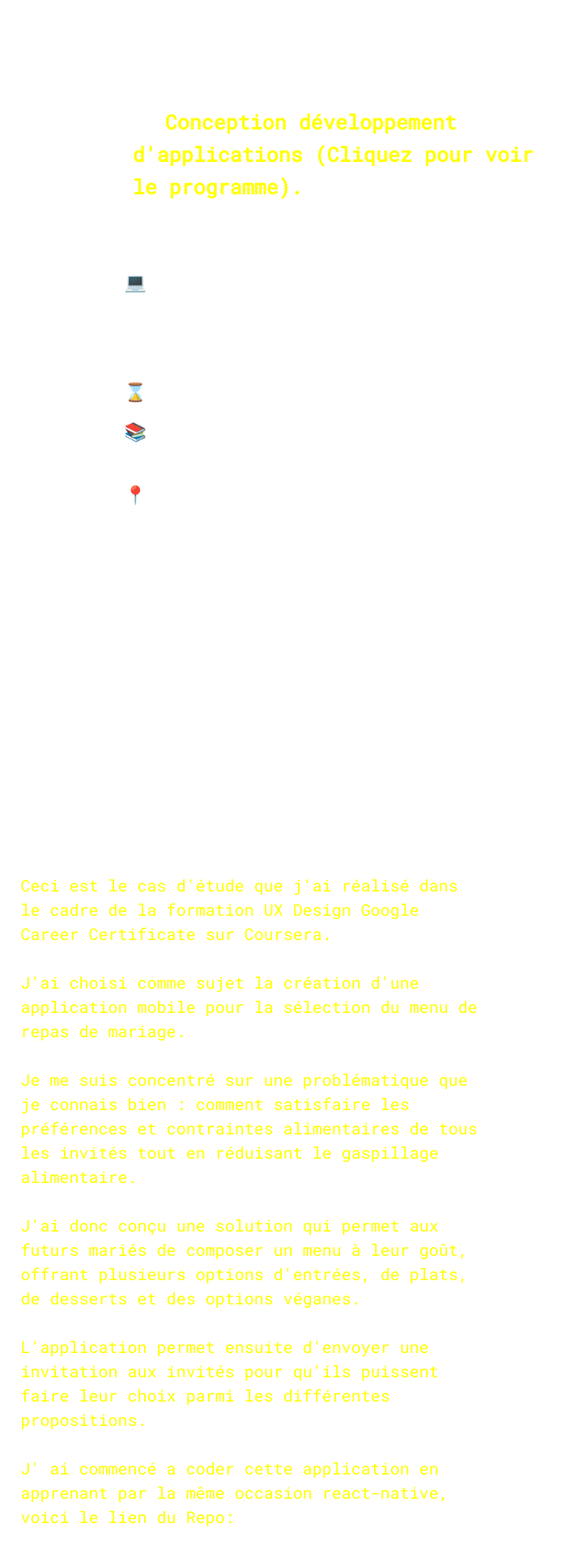
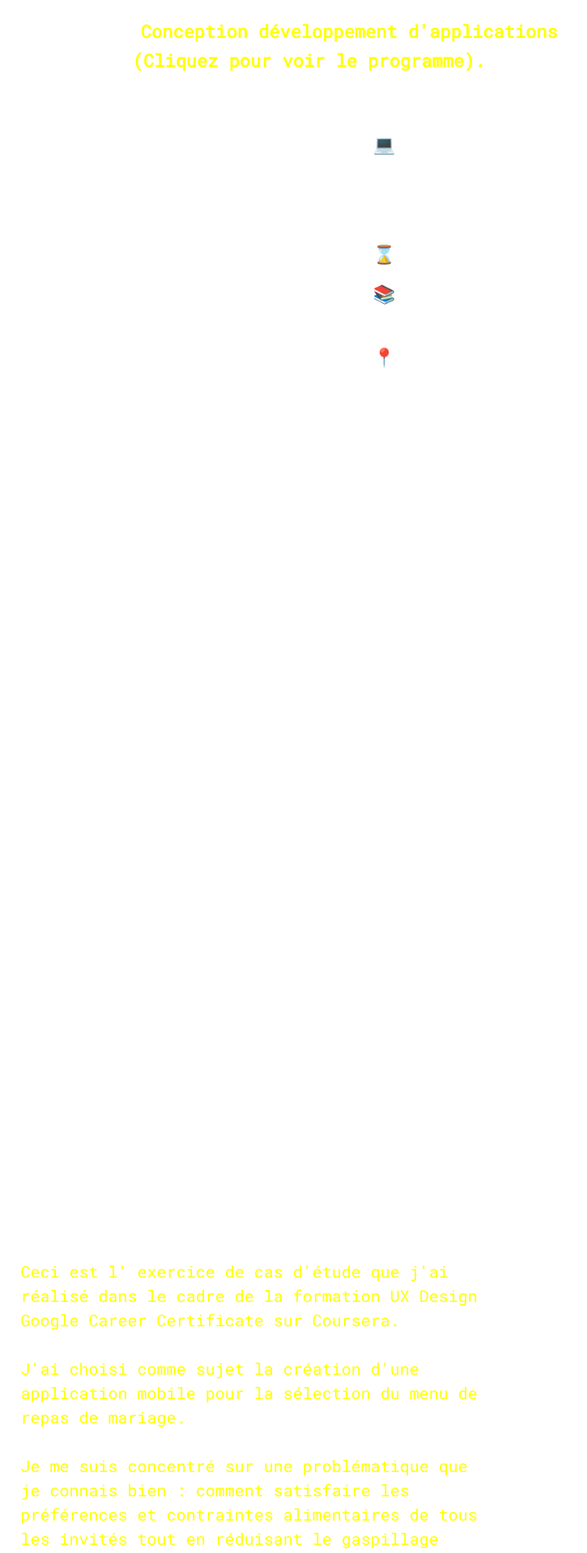
Before and after one commit to 159SAMSPAROW/Portfolio_v3, a React (Vite) app: page / in a window 1280 px wide. Shown: the part 802-2720 px from the top of the page at 81% size, without its empty margins (0-725 px from the left). Built offline with nearby package versions, Linux system fonts and the light colour scheme.

Commit message:
CvSection added and some components restyled

```diff
--- a/src/App.jsx
+++ b/src/App.jsx
@@ -3,6 +3,7 @@ import Header from "./components/Header";
 import Hero from "./components/Hero";
 import Acomplishements from "./components/Acomplishements";
 import Project from "./components/Project";
+import Cv from "./components/Cv";
 import { BackgroundVideo } from "./style/app.js";
 
 function App() {
@@ -61,6 +62,7 @@ function App() {
       <Hero />
       <Project />
       <Acomplishements />
+      <Cv />
     </>
   );
 }
--- /dev/null
+++ b/src/components/Cv.jsx
@@ -0,0 +1,21 @@
+import React from "react";
+import { CvSection, Div1, H2, Img } from "../style/cv";
+
+const Cv = () => {
+  return (
+    <CvSection>
+      <Div1>
+        <H2>CV</H2>
+        <a
+          href="/images/CV2.png"
+          download="CV_DEMIR_Sami.png"
+          title="Clicker pour me Télécharger"
+        >
+          <Img src="/images/CV2.png"></Img>
+        </a>
+      </Div1>
+    </CvSection>
+  );
+};
+
+export default Cv;
--- a/src/components/Header.jsx
+++ b/src/components/Header.jsx
@@ -66,7 +66,7 @@ const Header = () => {
           </HeadingLink>
 
           <HeadingLink>
-            <StyledScrollLink to="" smooth={true} duration={500}>
+            <StyledScrollLink to="about" smooth={true} duration={500}>
               À Propos
             </StyledScrollLink>
           </HeadingLink>
--- a/src/components/Hero.jsx
+++ b/src/components/Hero.jsx
@@ -1,5 +1,14 @@
-import { useEffect, useRef, useState } from 'react';
-import { SectionHero, Div1, Div2, NavLink, H2, Span } from "../style/hero";
+import { useEffect, useRef, useState } from "react";
+import {
+  SectionHero,
+  Div1,
+  Div2,
+  Div3,
+  NavLink,
+  H2,
+  Span,
+  P,
+} from "../style/hero";
 
 const Hero = () => {
   const div1Element = useRef(null);
@@ -11,8 +20,8 @@ useEffect(() => {
     const currentDiv1Element = div1Element.current;
     const currentDiv2Element = div2Element.current;
 
-  const observer = new IntersectionObserver(entries => {
-    entries.forEach(entry => {
+    const observer = new IntersectionObserver((entries) => {
+      entries.forEach((entry) => {
         if (entry.target === currentDiv1Element) {
           setIsVisibleDiv1(entry.isIntersecting);
         } else if (entry.target === currentDiv2Element) {
@@ -41,42 +50,93 @@ useEffect(() => {
   }, []);
 
   return (
-
-
     <SectionHero>
-      <Div1 ref={div1Element} style={{ opacity: isVisibleDiv1 ? 1 : 0, transition: 'opacity 1s', transitionDelay: '2.5s' }}>
+      <Div1
+        ref={div1Element}
+        style={{
+          opacity: isVisibleDiv1 ? 1 : 0,
+          transition: "opacity 1s",
+          transitionDelay: "2.5s",
+        }}
+      >
         Under construction : Portfolio being refactored
         <H2>
-          <br/>
+          <br />
           Bonjour, Ayant été admis au sein de la 2itechAcademy à
           Sophia-Antipolis, Je suis actuellement à la recherche d' une
           entreprise pour suivre une alternance en
+          <br />
           <NavLink
             href="https://www.2itechacademy.com/concepteur-developpeur-dapplications/"
             target="_blank"
             rel="noopener noreferrer" // Ajouté pour des raisons de sécurité
           >
-            Conception développement d'applications (Cliquez pour voir le
-            programme).
+            Conception développement d'applications <br />
+            (Cliquez pour voir le programme).
           </NavLink>
         </H2>
       </Div1>
 
-        <Div2 ref={div2Element} style={{ opacity: isVisibleDiv2 ? 1 : 0, transition: 'opacity 1s', transitionDelay: '1s'  }}>
+      <Div2
+        ref={div2Element}
+        style={{
+          opacity: isVisibleDiv2 ? 1 : 0,
+          transition: "opacity 1s",
+          transitionDelay: "1s",
+        }}
+      >
         <Span>💻 Domaine : DEVELOPPEMENT CONCEPTION D' APPLICATIONS</Span>
+        <Span>🗓 Début : à partir de Septembre 2023</Span>
+        <Span>⌛️ Durée : 24 mois</Span>
+        <Span>
+          📚 Rythme : 3 semaines en entreprise et 1 semaine en formation
+        </Span>
+        <Span>
+          📍Mobilité : Antibes, Sophia-Antipolis, Nice et sa métropole (Permis
+          B, véhiculé)
+        </Span>
+      </Div2>
+      <Div3 id="about">
+        <P>
+          J'ai passé la majeure partie de ma carrière professionnelle dans le
+          secteur de la restauration.
+        </P>
+        <br />
+        <P>
+          Cependant, un jour, une prise de conscience s'est imposée à moi. J'ai
+          réalisé que je voulais accomplir quelque chose de plus significatif
+          dans ma vie professionnelle.
+          <br />
+        </P>
 
-        <Span>🗓 Début : à partir de Septembre 2023</Span>
+        <P>
+          J'ai donc eu cette révélation : pour le reste de ma carrière, je
+          devais trouver une voie qui raviverait ma passion et aprés moulte
+          recherche et réflexion Boum !
+        </P>
+        <br />
 
-        <Span>⌛️ Durée : 24 mois</Span>
+        <P>
+          J' ai decouvert qu' apprendre a coder était en fait possible sans
+          avoir étudié dans une écoles d' IT.
+        </P>
+        <br />
 
-        <Span>📚 Rythme : 3 semaines en entreprise et 1 semaine en formation</Span>
+        <P>
+          Doté d'une motivation à toute épreuve, je me suis donc lancé dans la
+          formation Développeur Web d'OpenClassrooms et, au fur et à mesure,
+          j'ai tellement pris de plaisir à apprendre à coder que cette voie est
+          devenue une évidence. Voir des interfaces prendre vie et créer des
+          fonctions qui fonctionnent, c'est vraiment cool.
+        </P>
+        <br />
 
-        <Span>📍Mobilité : Antibes, Sophia-Antipolis, Nice et sa métropole (Permis B,
-        véhiculé)</Span>
-
-       <Span> Sérieux et motivé, je suis déterminé à donner le meilleur de moi-même
-        afin de répondre aux attentes de ma future entreprise.</Span>
-      </Div2>
+        <P>
+          Et pour poursuivre mon apprentissage et devenir Développeur j' ai
+          besoin de vous !
+        </P>
+        <P> Mon engagement sera sans faille !</P>
+      </Div3>
     </SectionHero>
   );
 };
--- a/src/components/Project.jsx
+++ b/src/components/Project.jsx
@@ -16,21 +16,26 @@ const Project = () => {
     <SectionProject id="project">
       <ProjectTitle>Cas d'étude Formation UX</ProjectTitle>
       <ProjectDescription>
-        Ceci est le cas d'étude que j'ai réalisé dans le cadre de la formation
-        UX Design Google Career Certificate sur Coursera.<br/><br/> J'ai choisi comme
-        sujet la création d'une application mobile pour la sélection du menu de
-        repas de mariage.<br/><br/> Je me suis concentré sur une problématique que je connais bien
-        : comment satisfaire les préférences et contraintes alimentaires de tous
-        les invités tout en réduisant le gaspillage alimentaire.<br/><br/> J'ai donc conçu
-        une solution qui permet aux futurs mariés de composer un menu à leur
-        goût, offrant plusieurs options d'entrées, de plats, de desserts et
-        des options véganes.<br/><br/> L'application permet ensuite d'envoyer une
-        invitation aux invités pour qu'ils puissent faire leur choix parmi les
-        différentes propositions.
-        <br/>
-        <br/>
-        J' ai commencé a coder cette application en apprenant par la même occasion react-native,
-        voici le lien du Repo:
+        Ceci est l' exercice de cas d'étude que j'ai réalisé dans le cadre de la
+        formation UX Design Google Career Certificate sur Coursera.
+        <br />
+        <br /> J'ai choisi comme sujet la création d'une application mobile pour
+        la sélection du menu de repas de mariage.
+        <br />
+        <br /> Je me suis concentré sur une problématique que je connais bien :
+        comment satisfaire les préférences et contraintes alimentaires de tous
+        les invités tout en réduisant le gaspillage alimentaire.
+        <br />
+        <br /> J'ai donc conçu une solution qui permet aux futurs mariés de
+        composer un menu à leur goût, offrant plusieurs options d'entrées, de
+        plats, de desserts et des options véganes.
+        <br />
+        <br /> L'application permet ensuite d'envoyer le menu aux invités pour
+        qu'ils puissent faire leur choix parmi les différentes propositions.
+        <br />
+        <br />
+        J' ai commencé a coder cette application en apprenant par la même
+        occasion react-native, voici le lien du Repo:
         <NavLink
           href="https://github.com/159SAMSPAROW/React-Native-_app_Weeding_Time"
           target="_blank"
--- a/src/style/acomplishements.js
+++ b/src/style/acomplishements.js
@@ -1,5 +1,6 @@
 import styled from 'styled-components'
 
 export const Section = styled.section`
+z-index: 1
 display: flex;
 `
--- a/src/style/app.js
+++ b/src/style/app.js
@@ -2,7 +2,7 @@ import styled from "styled-components";
 
 export const BackgroundVideo = styled.video`
   z-index: -1;
-  opacity: 0.9;
+  opacity: 0.1;
 
   @media (max-width: 760px) {
   }
--- /dev/null
+++ b/src/style/cv.js
@@ -0,0 +1,48 @@
+import styled from "styled-components";
+import { Link as ScrollLink } from "react-scroll";
+
+export const CvSection = styled.section`
+
+  display: flex;
+  justify-content: center;
+  align-items: center;
+  width: 100%;
+  height: 100vh @media (max-width: 760px) {
+    flex-direction: column;
+  }
+`;
+
+export const Div1 = styled.div`
+  display: flex;
+  justify-content: center;
+  flex-direction: column;
+  width: 30%;
+  color: #ffffff;
+
+  @media (max-width: 760px) {
+    width: 75%;
+  }
+`;
+
+export const H2 = styled.h2`
+  font-size: 5rem;
+  line-height: 1.6;
+
+  @media (max-width: 760px) {
+    font-size: 1.9rem;
+  }
+
+  @media (max-width: 960px) {
+    font-size: 1.5rem;
+  }
+`;
+
+export const Img = styled.img`
+  width: 600px;
+  height: 800px;
+  transition: transform 0.3s ease-in-out;
+
+  &:hover {
+    transform: scale(1.3); // Agrandit l'image de 30% lorsqu'elle est survolée
+  }
+`;
--- a/src/style/hero.js
+++ b/src/style/hero.js
@@ -1,26 +1,42 @@
 import styled from "styled-components";
 
 export const SectionHero = styled.section`
+z-index: 1
 display: flex;
 flex-direction: column;
 justify-content: center;
 width: 80%;
 margin: 12%;
+
+@media (max-width: 760px) {
+  width: 50%;
+}
 `;
 export const Div1 = styled.div`
-width: 50%;
+width: 70%;
 margin: 1%;
 color: #FFFFFF;
 
 @media (max-width: 760px) {
-  width: 75%;
+  width: 90%;
 }
 `;
 
 export const Div2 = styled.div`
 width: 60%;
-margin: 7% 0 2% 0;
-font-size: 2.5rem;
+margin: 7% 0 2% 30%;
+color: #FFFFFF;
+
+@media (max-width: 760px) {
+  text-align: center;
+  width :90%;
+  margin-top: 25%;
+}
+`;
+
+export const Div3 = styled.div`
+width: 80%;
+margin: 7% 0 2% 2%;
 color: #FFFFFF;
 
 @media (max-width: 760px) {
@@ -32,21 +48,17 @@ color: #FFFFFF;
 
 export const NavLink = styled.a`
 color: #FFFF00;
-font-weight: ;
 margin-left: 10px;
 `;
 
 export const H2 = styled.h2`
-font-size: 2.5rem;
+font-size: 2.2rem;
 line-height:1.6;
 
 @media (max-width: 760px) {
-  font-size: 1.9rem;
+  font-size: 1.5rem;
 }
 
-@media (max-width: 960px) {
-  font-size: 2rem;
-}
 `
 export const Span = styled.span`
   display: block;
@@ -54,6 +66,21 @@ export const Span = styled.span`
   font-size: 2.2rem;
 
   @media (max-width: 760px) {
-    1.7rem
+   font-size: 1.6rem;
+
   }
 `;
+
+export const P = styled.p`
+  display: block;
+  margin-bottom: 2rem;
+  font-size: 2.3rem;
+  color: white;
+
+  @media (max-width: 760px) {
+    font-size:1.7rem;
+  }
+`;
+ export const Img = styled.img`
+ width: 85%;
+ `;
--- a/src/style/project.js
+++ b/src/style/project.js
@@ -2,6 +2,7 @@ import styled from "styled-components";
 import { Carousel } from "react-responsive-carousel";
 
 export const SectionProject = styled.section`
+z-index: 1
   display: flex;
   flex-direction: column;
   width: 100%;
@@ -31,7 +32,8 @@ export const ProjectDescription = styled.p`
   margin: 2%;
 
   @media (max-width: 760px) {
-    width: 75%;
+    width: 85%;
+    font-size: 1.4rem;
   }
 `;
 export const ProjectImage = styled.div`
```
Also changed, not shown: public/images/CV_2iTech_2023-03-31_SAMI_DEMIR-1.png (added). Lines whose indentation alone changed are shown as unchanged.
